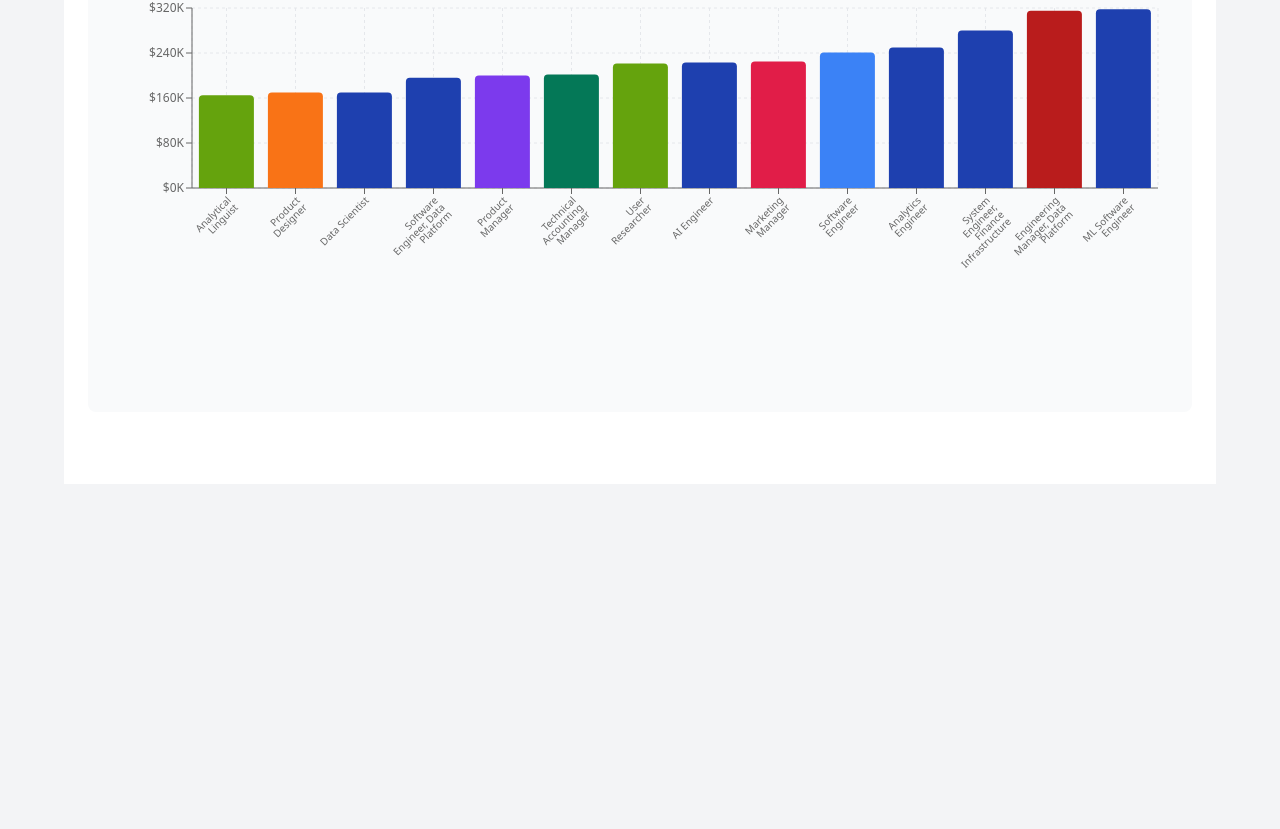
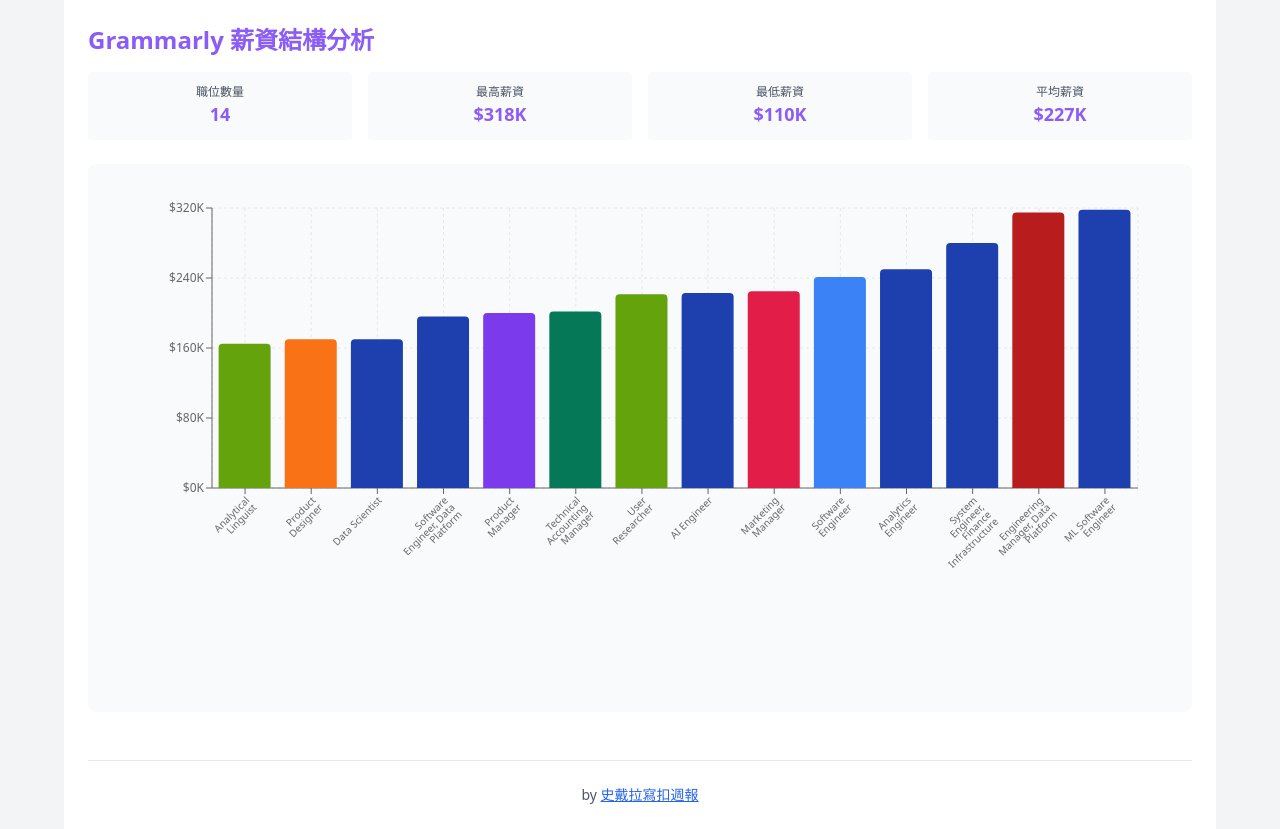
Before and after one commit to estellacoding/openai-anthropic-salaries-data, a React (Vite) app: page / in a window 1280 px wide. Shown: the part 1903-2732 px from the top of the page. Before the commit the page ends 2387 px from the top, so only its background shows below. Built offline with nearby package versions, Linux system fonts and the light colour scheme.

Commit message:
fix ThreeCompaniesSalaryCharts.jsx

```diff
--- a/src/ThreeCompaniesSalaryCharts.jsx
+++ b/src/ThreeCompaniesSalaryCharts.jsx
@@ -1,7 +1,19 @@
-import React from 'react';
+import React, { useState, useEffect } from 'react';
 import { BarChart, Bar, XAxis, YAxis, CartesianGrid, Tooltip, ResponsiveContainer, Cell } from 'recharts';
 
 const ThreeCompaniesSalaryCharts = () => {
+  const [isMobile, setIsMobile] = useState(false);
+
+  useEffect(() => {
+    const checkIsMobile = () => {
+      setIsMobile(window.innerWidth < 768);
+    };
+
+    checkIsMobile();
+    window.addEventListener('resize', checkIsMobile);
+
+    return () => window.removeEventListener('resize', checkIsMobile);
+  }, []);
   // Anthropic salary data
   const anthropicData = [
     { position: 'Startup Account Executive', minSalary: 126000, maxSalary: 126000, avgSalary: 126000, category: 'Sales' },
@@ -127,33 +139,33 @@
         </div>
       </div>
 
-      <div className="bg-gray-50 p-3 md:p-6 rounded-lg">
-        <ResponsiveContainer width="100%" height={400} minHeight={300}>
+      <div className="bg-gray-50 p-2 md:p-6 rounded-lg overflow-hidden">
+        <ResponsiveContainer width="100%" height={isMobile ? 350 : 500} minHeight={300}>
           <BarChart
             data={data.sort((a, b) => a.avgSalary - b.avgSalary)}
             margin={{
               top: 20,
-              right: 10,
-              left: 20,
-              bottom: window.innerWidth < 768 ? 120 : 100
+              right: isMobile ? 5 : 30,
+              left: isMobile ? 15 : 40,
+              bottom: isMobile ? 140 : 100
             }}
           >
             <CartesianGrid strokeDasharray="3 3" stroke="#E5E7EB" />
             <XAxis
               dataKey="position"
-              angle={-45}
+              angle={isMobile ? -60 : -45}
               textAnchor="end"
-              height={window.innerWidth < 768 ? 120 : 100}
+              height={isMobile ? 140 : 100}
               interval={0}
               tick={{
-                fontSize: window.innerWidth < 768 ? 8 : 10,
-                width: window.innerWidth < 768 ? 80 : 120
+                fontSize: isMobile ? 7 : 10,
+                width: isMobile ? 60 : 120
               }}
             />
             <YAxis
               tickFormatter={formatSalary}
-              tick={{ fontSize: window.innerWidth < 768 ? 10 : 12 }}
-              width={window.innerWidth < 768 ? 50 : 60}
+              tick={{ fontSize: isMobile ? 9 : 12 }}
+              width={isMobile ? 45 : 60}
             />
             <Tooltip content={<CustomTooltip />} />
             <Bar dataKey="avgSalary" radius={[4, 4, 0, 0]}>
@@ -234,6 +246,20 @@
         description=""
       />
 
+      {/* Footer */}
+      <div className="mt-12 text-center border-t pt-6">
+        <p className="text-gray-600 text-sm">
+          by <a
+            href="https://stellacoding.substack.com/"
+            target="_blank"
+            rel="noopener noreferrer"
+            className="text-blue-600 hover:text-blue-800 underline"
+          >
+            史戴拉寫扣週報
+          </a>
+        </p>
+      </div>
+
       </div>
   );
 };
```
